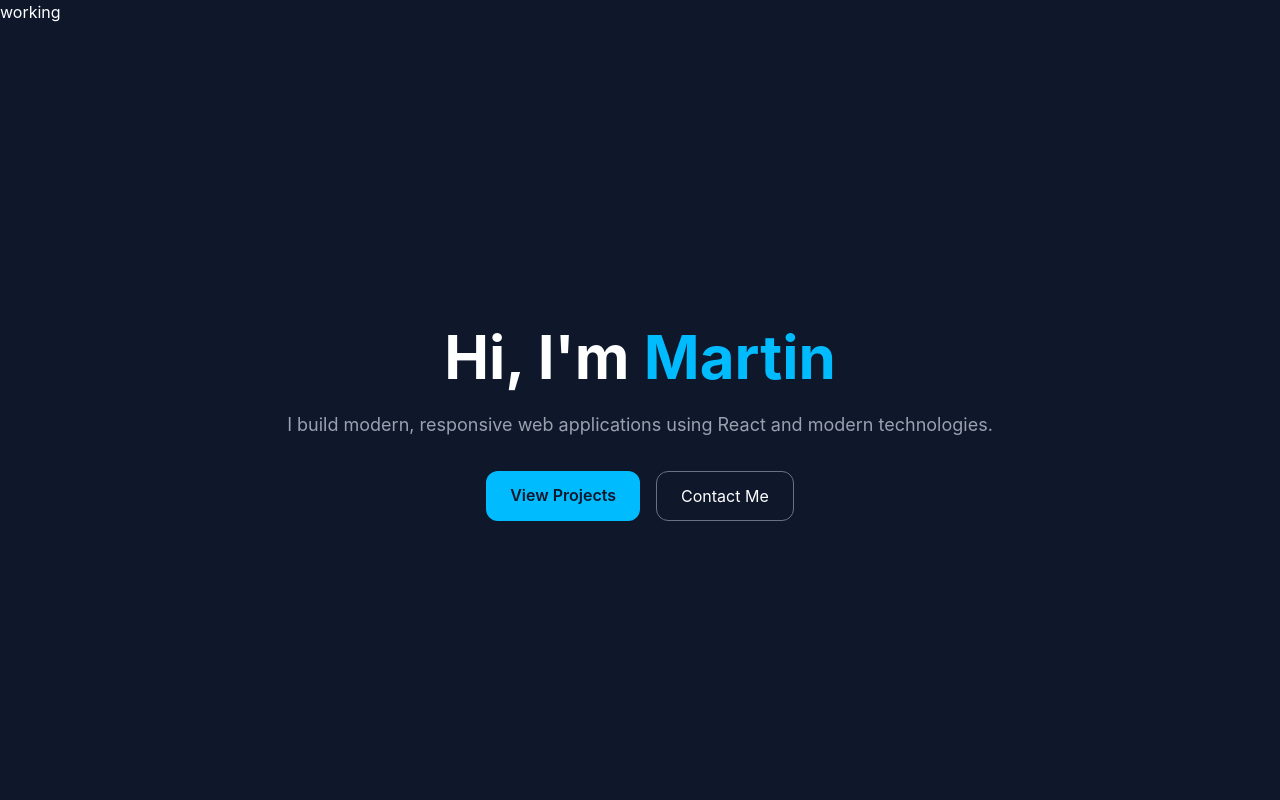
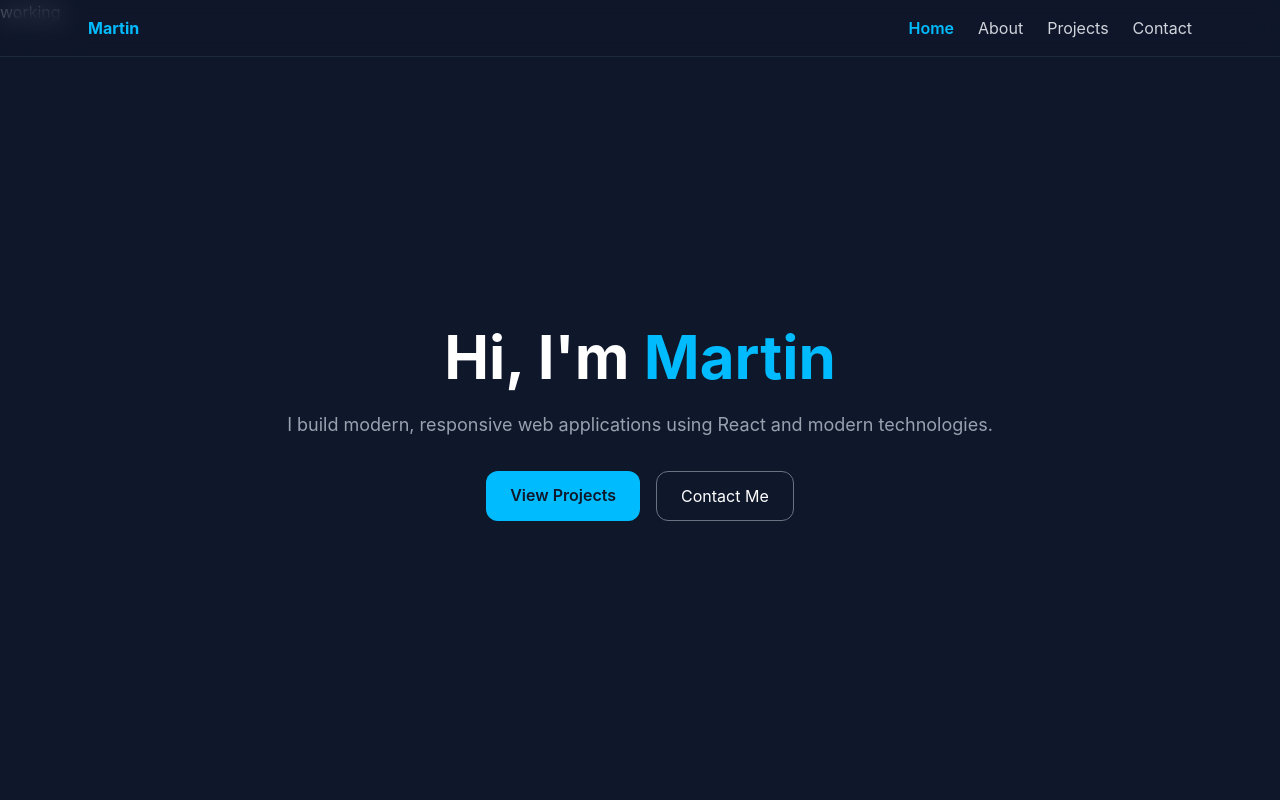
Before and after one commit to ALTUM-02/altum02.me-frontend, a React (Vite) app: page / in a window 1280 px wide. Shown: the top 800 px of the page. Built offline with nearby package versions, Linux system fonts and the light colour scheme.

Commit message:
new change

```diff
--- a/src/section/Navbar.tsx
+++ b/src/section/Navbar.tsx
@@ -1,4 +1,56 @@
+import { useEffect, useState } from "react";
+
+const sections = ["home", "about", "projects", "contact"];
+
 function Navbar() {
-  return <h1>Navbar</h1>;
+  const [active, setActive] = useState("home");
+
+  useEffect(() => {
+    const handleScroll = () => {
+      let current = "home";
+
+      sections.forEach((section) => {
+        const element = document.getElementById(section);
+        if (element) {
+          const top = element.offsetTop - 100;
+          if (window.scrollY >= top) {
+            current = section;
+          }
+        }
+      });
+
+      setActive(current);
+    };
+
+    window.addEventListener("scroll", handleScroll);
+    return () => window.removeEventListener("scroll", handleScroll);
+  }, []);
+
+  return (
+    <nav className="fixed top-0 w-full z-50 backdrop-blur-md bg-slate-900/60 border-b border-slate-800">
+      <div className="max-w-6xl mx-auto flex justify-between items-center px-6 py-4">
+
+        <h1 className="text-sky-400 font-bold">Martin</h1>
+
+        <div className="flex gap-6 text-gray-300">
+          {sections.map((section) => (
+            <a
+              key={section}
+              href={`#${section}`}
+              className={`capitalize transition ${
+                active === section
+                  ? "text-sky-400 font-semibold"
+                  : "hover:text-sky-400"
+              }`}
+            >
+              {section}
+            </a>
+          ))}
+        </div>
+
+      </div>
+    </nav>
+  );
 }
+
 export default Navbar;
```
